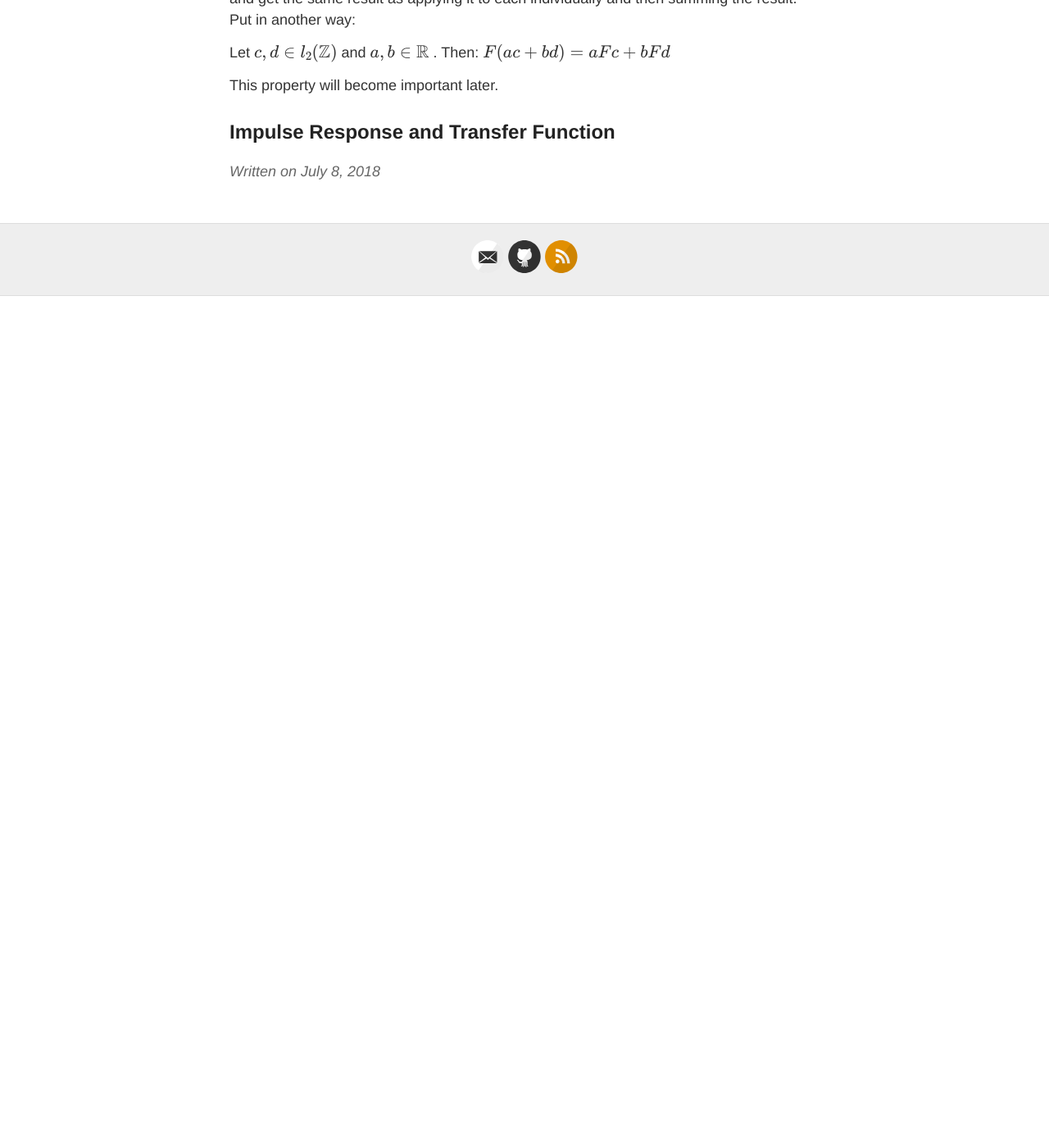
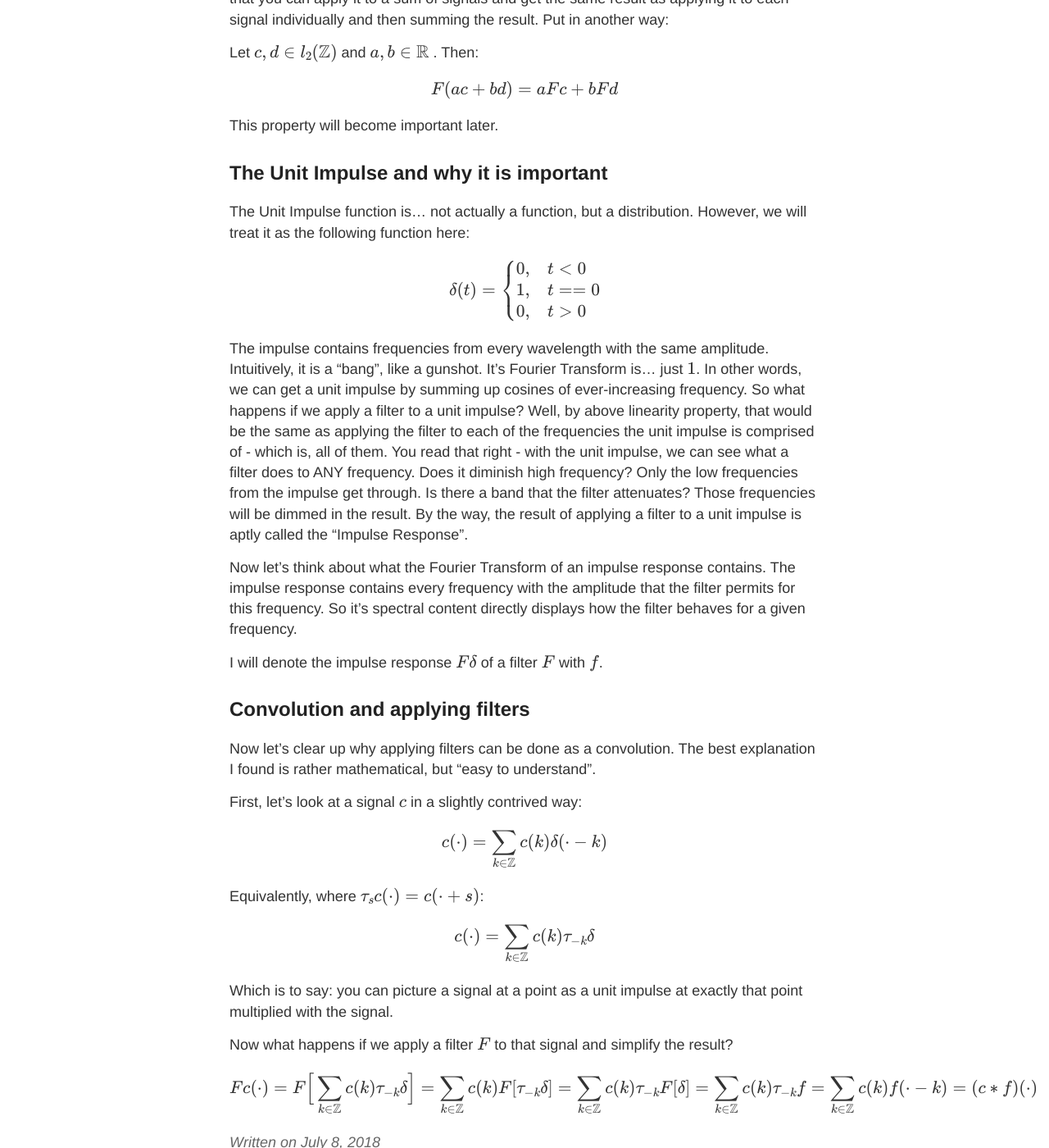
Before and after one commit to barafael/barafael.github.io, a Jekyll site: the page built from _posts/2018-07-8-Impulse-Response-and-Transfer-Function.md, in a window 1280 px wide and 1400 px high, scrolled down 1856 px. Shown: the whole window at 82% size. Built offline with Jekyll 4.4.1, drawn with Linux system fonts in a browser that asks for light colours; formulas are drawn with MathJax 3; a script that is not in the unit is left out; before the commit the page ends 2217 px from its top, so only the background shows below that; some of the changed text lies outside the part shown.

Commit message:
add part about convolution

```diff
--- a/_posts/2018-07-8-Impulse-Response-and-Transfer-Function.md
+++ b/_posts/2018-07-8-Impulse-Response-and-Transfer-Function.md
@@ -53,13 +53,54 @@ A simple example: set all values of the filter to $1/N$. Then a sample in a filt
 
 Notice the filter coefficients in the previous example where $1/N$. Otherwise we might not preserve the energy of the signal. Obviously, you don't want a filtered signal to be amplified or diminished. This kind of filter is called "Energy-Preserving".
 
-There is more: a linear filter has the property that you can apply it to a sum of 2 signals and get the same result as applying it to each individually and then summing the result. Put in another way:
+There are many more properties, one of which is linearity. A linear filter has the property that you can apply it to a sum of signals and get the same result as applying it to each  signal individually and then summing the result. Put in another way:
 
 Let $c, d \in l_2(\mathbb{Z})$ and $a, b \in \mathbb{R}$ . Then:
+
 $$
 F(ac+bd) = aFc + bFd
 $$
 
 This property will become important later.
 
-## Impulse Response and Transfer Function
+## The Unit Impulse and why it is important
+
+The Unit Impulse function is... not actually a function, but a distribution. However, we will treat it as the following function here:
+
+$$
+\delta(t) =
+\begin{cases}
+0,  & t \lt 0 \\
+1,  & t == 0\\
+0,  & t \gt 0
+\end{cases}
+$$
+
+The impulse contains frequencies from every wavelength with the same amplitude. Intuitively, it is a "bang", like a gunshot. It's Fourier Transform is... just $1$. In other words, we can get a unit impulse by summing up cosines of ever-increasing frequency. So what happens if we apply a filter to a unit impulse? Well, by above linearity property, that would be the same as applying the filter to each of the frequencies the unit impulse is comprised of - which is, all of them. You read that right - with the unit impulse, we can see what a filter does to ANY frequency. Does it diminish high frequency? Only the low frequencies from the impulse get through. Is there a band that the filter attenuates? Those frequencies will be dimmed in the result. By the way, the result of applying a filter to a unit impulse is aptly called the "Impulse Response".
+
+Now let's think about what the Fourier Transform of an impulse response contains. The impulse response contains every frequency with the amplitude that the filter permits for this frequency. So it's spectral content directly displays how the filter behaves for a given frequency.
+
+I will denote the impulse response $F\delta$ of a filter $F$ with $f$.
+
+## Convolution and applying filters
+
+Now let's clear up why applying filters can be done as a convolution. The best explanation I found is rather mathematical, but "easy to understand".
+
+First, let's look at a signal $c$ in a slightly contrived way:
+
+$$
+c(\cdot) = \sum_{k \in \mathbb{Z}}c(k)\delta(\cdot-k)
+$$
+
+Equivalently, where $\tau_{s}c(\cdot) = c(\cdot + s)$:
+
+$$
+c(\cdot) = \sum_{k \in \mathbb{Z}}c(k)\tau_{-k}\delta
+$$
+
+Which is to say: you can picture a signal at a point as a unit impulse at exactly that point multiplied with the signal.
+
+Now what happens if we apply a filter $F$ to that signal and simplify the result?
+
+$$Fc(\cdot) = F\Big[\sum_{k \in \mathbb{Z}}c(k)\tau_{-k}\delta\Big] = \sum_{k \in \mathbb{Z}}c(k)F[\tau_{-k}\delta] = \sum_{k \in \mathbb{Z}}c(k)\tau_{-k}F[\delta] = \sum_{k \in \mathbb{Z}}c(k)\tau_{-k}f = \sum_{k \in \mathbb{Z}}c(k)f(\cdot - k) = (c \ast f)(\cdot)
+$$
```
